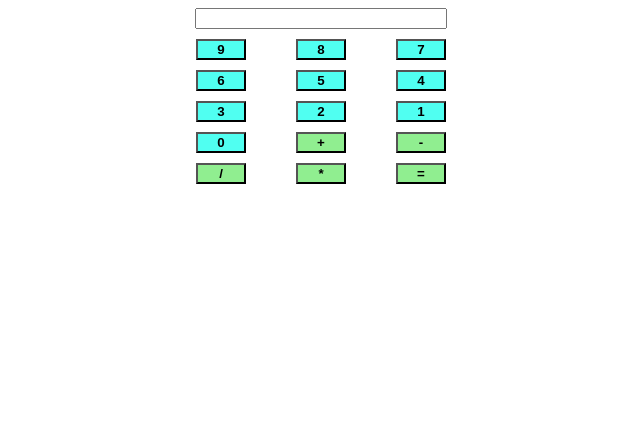
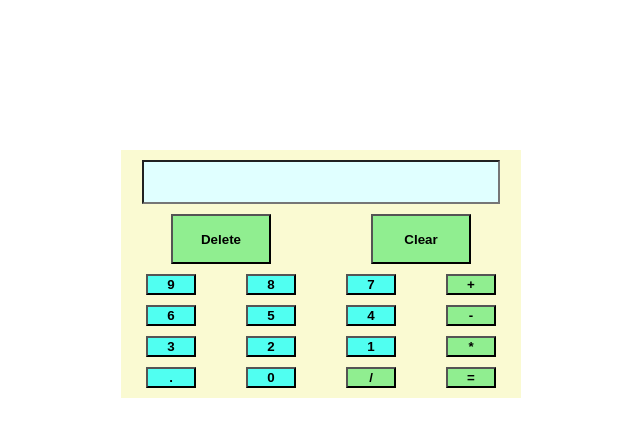
Before and after one commit to AntwonC/Calculator, a plain HTML site: page index.html in a window 1280 px wide. Shown: the whole page, without its empty margins (319-959 px from the left). Drawn offline with Linux system fonts and the light colour scheme.

Commit message:
Structured the GUI and started on functionality.

```diff
--- a/index.html
+++ b/index.html
@@ -14,25 +14,29 @@
               <input class="calculator-input"type="text" readonly>
 
 
-                  <button class="number">9</button>
-                  <button class="number">8</button>
-                  <button class="number">7</button>
+                  <button id= "nine" class="number">9</button>
+                  <button id= "eight" class="number">8</button>
+                  <button id= "seven" class="number">7</button>
 
 
-                  <button class="number">6</button>
-                  <button class="number">5</button>
-                  <button class="number">4</button>
+                  <button id="six" class="number">6</button>
+                  <button id="five" class="number">5</button>
+                  <button id="four" class="number">4</button>
 
-                  <button class="number">3</button>
-                  <button class="number">2</button>
-                  <button class="number">1</button>
-                  <button class="number">0</button>
+                  <button id="three" class="number">3</button>
+                  <button id="two" class="number">2</button>
+                  <button id="one" class="number">1</button>
+                  <button id="zero" class="number">0</button>
+                  <button id="decimal" class="number">.</button>
 
-                  <button class="operation">+</button>
-                  <button class="operation">-</button>
-                  <button class="operation">/</button>
-                  <button class="operation">*</button>
-                  <button class="operation">=</button>
+                  <button id="addition" class="operation">+</button>
+                  <button id="subtraction" class="operation">-</button>
+                  <button id="division" class="operation">/</button>
+                  <button id="multiplication" class="operation">*</button>
+                  <button id="equals" class="operation">=</button>
+                  <!--<button id="sqrt" class="operation">&#8730</button> -->
+                  <button id="clear" class="operation">Clear</button>
+                  <button id="delete" class="operation">Delete</button>
 
           </div>
       </div>
--- a/script.js
+++ b/script.js
@@ -0,0 +1,35 @@
+const numbers = document.querySelectorAll(".number");
+const operation = document.querySelectorAll(".operation");
+const input = document.querySelector(".calculator-input");
+
+function numberListeners() {
+    for(let i = 0; i < numbers.length; i++) {
+        numbers[i].addEventListener("click", function(num) {
+            expressionOutput += num.target.textContent;
+            //console.log(expressionOutput);
+            input.value = expressionOutput;
+            console.log(num.target.textContent);
+        });
+    }
+}
+
+function operationListeners() {
+    for(let i = 0; i < operation.length; i++) {
+        operation[i].addEventListener("click", function(num) {
+            expressionOutput += " " + num.target.textContent + " ";
+            //console.log(expressionOutput);
+            input.value = expressionOutput;
+            console.log(num.target.textContent);
+        });
+    }
+}
+
+console.log(input);
+
+let expressionOutput = "";
+
+console.log(numbers);
+console.log(operation);
+
+numberListeners();
+operationListeners();
--- a/style.css
+++ b/style.css
@@ -1,3 +1,84 @@
+#nine {
+    grid-area: nine;
+}
+
+#eight {
+    grid-area: eight;
+}
+
+#seven {
+    grid-area: seven;
+}
+
+#six {
+    grid-area: six;
+}
+
+#five {
+    grid-area: five;
+}
+
+#four {
+    grid-area: four;
+}
+
+#three {
+    grid-area: three;
+}
+
+#two {
+    grid-area: two;
+}
+
+#one {
+    grid-area: one;
+}
+
+#zero {
+    grid-area: zero;
+}
+
+#addition {
+    grid-area: add;
+}
+
+#subtraction {
+    grid-area: subtract;
+}
+
+#division {
+    grid-area: divide;
+}
+
+#multiplication {
+    grid-area: multiply;
+}
+
+#equals {
+    grid-area: equal;
+}
+
+#clear {
+    grid-area: clear;
+    width: 100px;
+    height: 50px;
+}
+
+#delete {
+    grid-area: del;
+    width: 100px;
+    height: 50px;
+}
+
+#decimal {
+    grid-area: decimal;
+}
+
+/* #sqrt {
+    grid-area: sqrt;
+} */
+
+
 .number {
     margin: 0 auto;
     margin-bottom: 10px;
@@ -18,21 +99,32 @@
     display: flex;
     justify-content: center;
     flex-direction: column;
+    margin-top: 150px;
 }
 
 .calculator-input {
-    width: 244px;
+    width: 350px;
     margin: 0 auto;
     margin-bottom: 10px;
+    margin-top: 10px;
     grid-area: input;
+    text-align: right;
+    padding-bottom: 10px;
+    padding-top: 15px;
+    background-color: lightcyan;
 }
 .calculator {
     display: grid;
     grid-template-rows: auto;
-    grid-template-columns: 100px 100px 100px;
+    grid-template-columns: 100px 100px 100px 100px;
     margin: 0 auto;
     grid-template-areas:
-        "input input input";
+        "input input input input"
+        "del del clear clear"
+        "nine eight seven add"
+        "six five four subtract"
+        "three two one multiply"
+        "decimal zero divide equal";
 
-
+    background-color: lightgoldenrodyellow
 }
```
